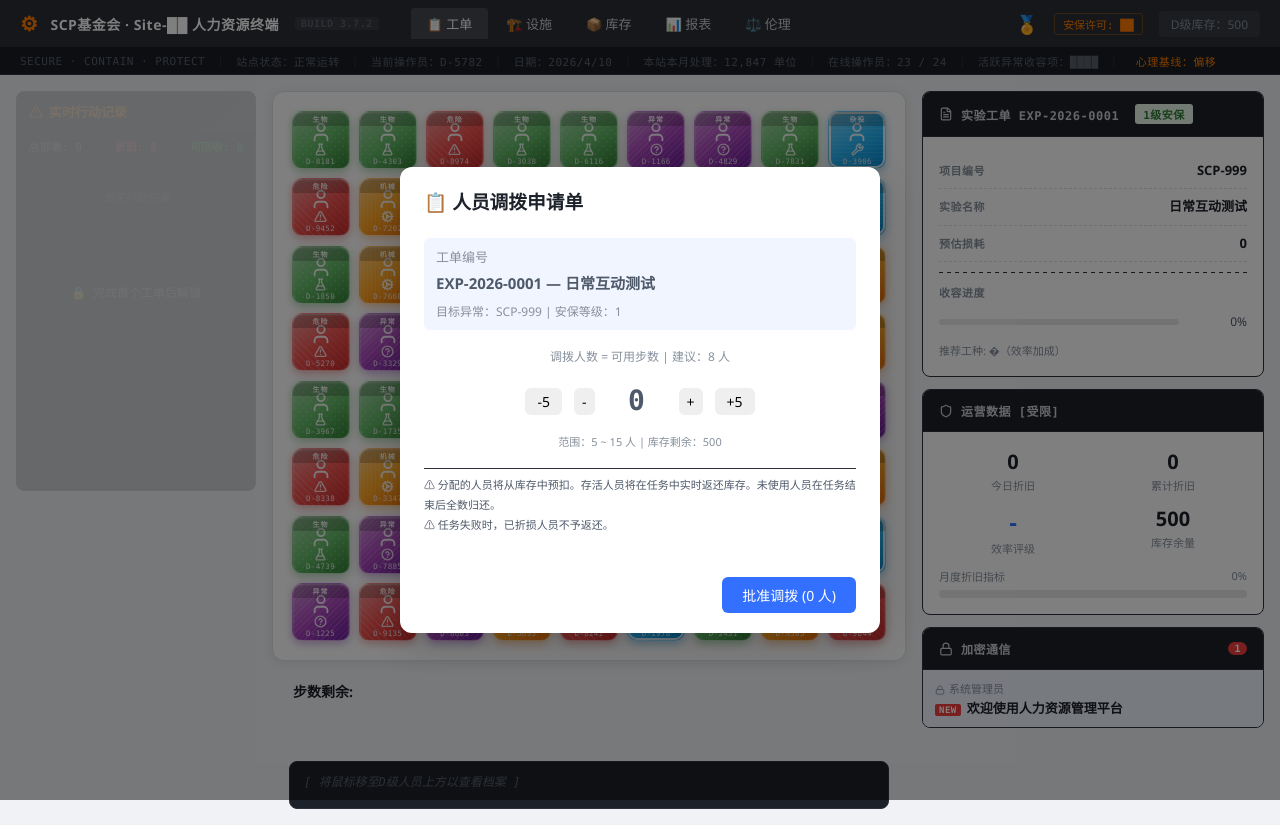
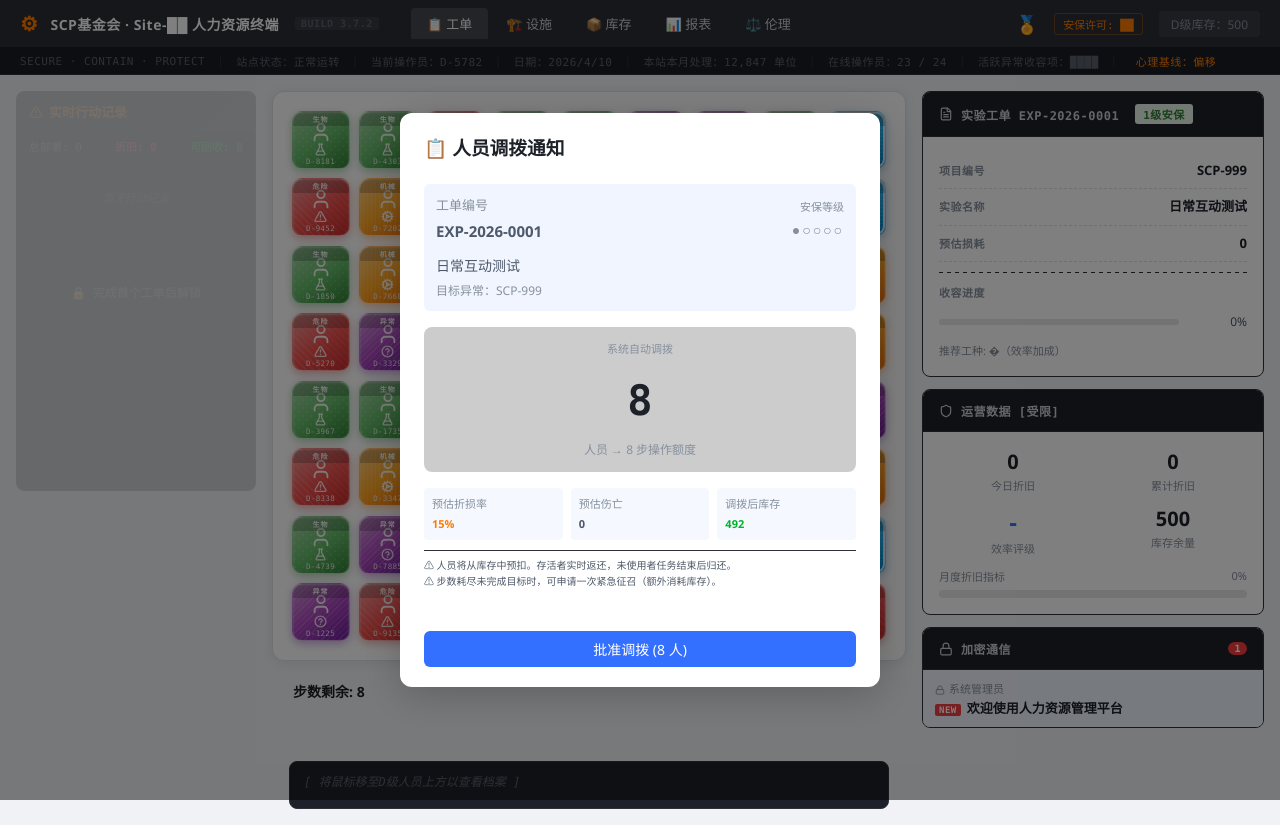
Before and after one commit to GooHello/Class-D_ELIMINATING, a React (Vite) app: page / in a window 1280 px wide. Built offline with nearby package versions, Linux system fonts and the light colour scheme.

Commit message:
overhaul: auto-deploy economy, emergency recruit, enhanced battle report

```diff
--- a/src/App.tsx
+++ b/src/App.tsx
@@ -44,7 +44,7 @@ function App() {
   const [mission, setMission] = useState<MissionOrder>(() => getMission(loadSave().currentLevel));
   const [movesLeft, setMovesLeft] = useState(() => {
     const s = loadSave();
-    return s.movesLeftState ?? getMission(s.currentLevel).maxMoves;
+    return s.movesLeftState ?? getMission(s.currentLevel).suggestedDeploy;
   });
   // 新机制: 总进度 (单一数值)
   const [totalProgress, setTotalProgress] = useState<number>(() => {
@@ -81,6 +81,7 @@ function App() {
   const [selectedEmailId, setSelectedEmailId] = useState<string | null>(null);
   const [levelConsumed, setLevelConsumed] = useState(() => loadSave().levelConsumedState || 0);
   const [showFailed, setShowFailed] = useState(false);
+  const [emergencyUsed, setEmergencyUsed] = useState(false); // 紧急征召：每关限一次
   const [skillCooldowns, setSkillCooldowns] = useState({ shuffle: 0, purge: 0, extraMoves: 0 });
   const [selectingPurgeColor, setSelectingPurgeColor] = useState(false);
   const [speechBubbles, setSpeechBubbles] = useState<{id: number; text: string; x: number; y: number; isWaste: boolean}[]>([]);
@@ -728,9 +729,9 @@ function App() {
   // Keep ref in sync
   handleLevelCompleteRef.current = handleLevelComplete;
 
-  // ========== CONFIRM ALLOCATION (人员调拨确认) ==========
+  // ========== CONFIRM ALLOCATION (人员调拨确认 — 自动部署) ==========
   const confirmAllocation = useCallback(() => {
-    const deploy = Math.max(mission.minDeploy, Math.min(allocatedDeploy, mission.maxDeploy, save.inventoryCount));
+    const deploy = Math.min(mission.suggestedDeploy, save.inventoryCount);
     setMovesLeft(deploy);
     setAllocatedDeploy(deploy);
     // 从库存预扣分配量
@@ -742,7 +743,7 @@ function App() {
     // 创建新棋盘
     const newBoard = createBoard();
     setBoard(newBoard);
-  }, [mission, allocatedDeploy, save.inventoryCount, updateSave]);
+  }, [mission, save.inventoryCount, updateSave]);
 
   // ========== CHECK GAME OVER (out of moves) ==========
   useEffect(() => {
@@ -779,6 +780,7 @@ function App() {
     setLevelMaxCombo(0);
     setLevelSkillsUsed(0);
     setLevelColorCounts({});
+    setEmergencyUsed(false);
     setShowReport(false);
     clearProfileCache();
     setBattleLog([]);
@@ -842,6 +844,12 @@ function App() {
     setCombo(0);
     setShowFailed(false);
     setBoard(createBoard());
+    setEmergencyUsed(false);
+    setLevelDeaths(0);
+    setLevelSurvived(0);
+    setLevelMaxCombo(0);
+    setLevelSkillsUsed(0);
+    setLevelColorCounts({});
     levelStartTime.current = Date.now();
     levelHesitations.current = 0;
     lastMoveTime.current = Date.now();
@@ -899,7 +907,8 @@ function App() {
       setTotalProgress(prev => prev + progressGained);
       setLevelConsumed(prev => prev + removed.length);
       setLevelSkillsUsed(prev => prev + 1);
-      updateSave(prev => ({ ...prev, totalConsumed: prev.totalConsumed + removed.length, inventoryCount: prev.inventoryCount - removed.length, dailyConsumed: prev.dailyConsumed + removed.length, skillPurgeUsed: prev.skillPurgeUsed + 1 }));
+      // 注意：不在这里扣库存，清洗的人员会通过 processMatches → survival roll 自然统计
+      updateSave(prev => ({ ...prev, skillPurgeUsed: prev.skillPurgeUsed + 1 }));
       setRemovingCells(new Set());
       const filled = applyGravity(newBoard as Piece[][]);
       setBoard(filled);
@@ -925,9 +934,24 @@ function App() {
     setTimeout(() => setHesitationNotice(null), 2500);
   }, [skillCooldowns.extraMoves, updateSave]);
 
+  // ========== 紧急征召：失败时可花库存买3步 ==========
+  const useEmergencyRecruit = useCallback(() => {
+    const cost = 5; // 紧急征召消耗5人换3步（代价高昂）
+    if (emergencyUsed || save.inventoryCount < cost) return;
+    setEmergencyUsed(true);
+    setMovesLeft(3);
+    setShowFailed(false);
+    updateSave(prev => ({
+      ...prev,
+      inventoryCount: prev.inventoryCount - cost,
+    }));
+    setHesitationNotice('⚠ 紧急征召批准：追加3步，额外消耗5人库存');
+    setTimeout(() => setHesitationNotice(null), 3000);
+  }, [emergencyUsed, save.inventoryCount, updateSave]);
+
   // Reduce cooldowns after each move
   useEffect(() => {
-    if (movesLeft < (mission?.maxMoves ?? 99)) {
+    if (movesLeft < (allocatedDeploy || mission?.suggestedDeploy || 99)) {
       setSkillCooldowns(prev => ({
         shuffle: Math.max(0, prev.shuffle - 1),
         purge: Math.max(0, prev.purge - 1),
@@ -1013,7 +1037,7 @@ function App() {
     // Reset all game state
     const firstMission = getMission(1);
     setMission(firstMission);
-    setMovesLeft(firstMission.maxMoves);
+    setMovesLeft(firstMission.suggestedDeploy);
     setTotalProgress(0);
     setGreenBuff(0);
     setLevelConsumed(0);
@@ -1722,14 +1746,28 @@ function App() {
               <div className="report-title">SCP基金会实验结算报告</div>
               <div className="report-line"><span>工单编号：</span><span>{mission.id}</span></div>
               <div className="report-line"><span>实验对象：</span><span>{mission.scpSubject}</span></div>
+              <div className="report-line"><span>安保等级：</span><span>{'●'.repeat(mission.securityLevel)}{'○'.repeat(5 - mission.securityLevel)}</span></div>
               <div className="report-line"><span>日　　期：</span><span>{new Date().toLocaleDateString('zh-CN')}</span></div>
               <hr className="report-divider" />
+              <div style={{fontSize: 11, color: '#86909c', marginBottom: 4}}>▎ 人员统计</div>
               <div className="report-line"><span>调拨人数：</span><span>{allocatedDeploy}</span></div>
+              <div className="report-line"><span>实际投入：</span><span>{allocatedDeploy - movesLeft}</span></div>
               <div className="report-line"><span>实际折损：</span><span style={{color: '#f53f3f'}}>{levelDeaths}</span></div>
               <div className="report-line"><span>存活回收：</span><span style={{color: '#00b42a'}}>{levelSurvived}</span></div>
               <div className="report-line"><span>未使用归还：</span><span>{movesLeft}</span></div>
               <div className="report-line"><span>净消耗：</span><span style={{fontWeight: 700, color: '#f53f3f'}}>{levelDeaths}</span></div>
-              <div className="report-line"><span>折损率：</span><span>{((levelDeaths + levelSurvived) > 0 ? (levelDeaths / (levelDeaths + levelSurvived) * 100).toFixed(1) : '0')}%</span></div>
+              <div className="report-line"><span>折损率：</span><span style={{color: ((levelDeaths + levelSurvived) > 0 && levelDeaths / (levelDeaths + levelSurvived) > 0.5) ? '#f53f3f' : '#86909c'}}>{((levelDeaths + levelSurvived) > 0 ? (levelDeaths / (levelDeaths + levelSurvived) * 100).toFixed(1) : '0')}%</span></div>
+              <hr className="report-divider" />
+              <div style={{fontSize: 11, color: '#86909c', marginBottom: 4}}>▎ 作业数据</div>
+              <div className="report-line"><span>最大连锁：</span><span>{levelMaxCombo > 0 ? `${levelMaxCombo}x combo` : '无连锁'}</span></div>
+              <div className="report-line"><span>任务效率：</span><span>{allocatedDeploy > 0 ? ((totalProgress / allocatedDeploy)).toFixed(1) : '0'} 进度/步</span></div>
+              {Object.entries(levelColorCounts).filter(([,v]) => v > 0).length > 0 && (
+                <div className="report-line"><span>工种分布：</span><span style={{fontSize: 11}}>
+                  {Object.entries(levelColorCounts).filter(([,v]) => v > 0).map(([c, v]) => `${COLOR_BONUSES[c as PieceColor]?.label || c}×${v}`).join(' / ')}
+                </span></div>
+              )}
+              <div className="report-line"><span>累计消耗：</span><span style={{fontWeight: 600}}>{save.totalConsumed.toLocaleString()} 人</span></div>
+              <hr className="report-divider" />
               <div className="report-conclusion">{mission.rewardText}</div>
               {mission.secondaryObjective && (
                 <div style={{margin: '8px 0', padding: '6px 10px', borderRadius: 4, background: 'rgba(255,125,0,0.06)', borderLeft: '3px solid #ff7d00'}}>
@@ -1782,17 +1820,27 @@ function App() {
       {showFailed && (
         <div className="modal-overlay">
           <div className="modal">
-            <div className="modal-header">📋 工单执行报告</div>
+            <div className="modal-header" style={{color: '#f53f3f'}}>📋 工单执行失败报告</div>
             <div className="modal-body">
               <div className="failed-text">
-                <p>步数已用尽，工单目标未完成。</p>
-                <p style={{ marginTop: 8, fontSize: 12, color: '#86909c' }}>
-                  请注意：连续未达标将影响您的年度绩效评级。
+                <p style={{fontSize: 14, fontWeight: 600}}>可用人员已全部投入，工单目标未完成。</p>
+                <div style={{margin: '10px 0', padding: '8px', background: 'rgba(245,63,63,0.06)', borderRadius: 4, fontSize: 12, lineHeight: 1.8}}>
+                  <div>进度：{Math.round((totalProgress / (mission?.targetProgress || 1)) * 100)}% / 100%</div>
+                  <div>已折损：{levelDeaths} 人 | 存活回收：{levelSurvived} 人</div>
+                  <div>最大连锁：{levelMaxCombo}</div>
+                </div>
+                <p style={{ marginTop: 8, fontSize: 11, color: '#86909c' }}>
+                  连续未达标将影响年度绩效评级。已折损人员不予返还。
                 </p>
               </div>
             </div>
-            <div className="modal-footer">
-              <button className="btn btn-primary" onClick={retryLevel}>重新派遣</button>
+            <div className="modal-footer" style={{flexDirection: 'column', gap: 8}}>
+              {!emergencyUsed && save.inventoryCount >= 5 && (
+                <button className="btn" onClick={useEmergencyRecruit} style={{width: '100%', borderColor: '#ff7d00', color: '#ff7d00'}}>
+                  🚨 紧急征召（+3步 / 消耗库存5人）
+                </button>
+              )}
+              <button className="btn btn-primary" onClick={retryLevel} style={{width: '100%'}}>重新派遣</button>
             </div>
           </div>
         </div>
@@ -1837,21 +1885,64 @@ function App() {
       )}
 
       {/* Allocation Modal (人员调拨单) */}
-      {showAllocation && (
+      {showAllocation && (() => {
+        const actualDeploy = Math.min(mission.suggestedDeploy, save.inventoryCount);
+        const secText = '●'.repeat(mission.securityLevel) + '○'.repeat(5 - mission.securityLevel);
+        const insufficientWarning = save.inventoryCount < mission.suggestedDeploy;
+        return (
         <div className="modal-overlay">
           <div className="modal allocation-modal" style={{maxWidth: 480}}>
             <div className="modal-header">
-              <h3>📋 人员调拨申请单</h3>
+              <h3>📋 人员调拨通知</h3>
             </div>
             <div className="modal-body">
-              <div style={{marginBottom: 12, padding: '8px 12px', background: 'rgba(22,93,255,0.06)', borderRadius: 6}}>
-                <div style={{fontSize: 13, color: '#86909c'}}>工单编号</div>
-                <div style={{fontSize: 15, fontWeight: 600}}>{mission.id} — {mission.title}</div>
-                <div style={{fontSize: 12, color: '#86909c', marginTop: 4}}>目标异常：{mission.scpSubject} | 安保等级：{mission.securityLevel}</div>
+              <div style={{marginBottom: 12, padding: '10px 12px', background: 'rgba(22,93,255,0.06)', borderRadius: 6}}>
+                <div style={{display: 'flex', justifyContent: 'space-between', alignItems: 'center'}}>
+                  <div>
+                    <div style={{fontSize: 13, color: '#86909c'}}>工单编号</div>
+                    <div style={{fontSize: 15, fontWeight: 600}}>{mission.id}</div>
+                  </div>
+                  <div style={{textAlign: 'right'}}>
+                    <div style={{fontSize: 11, color: '#86909c'}}>安保等级</div>
+                    <div style={{fontSize: 14, letterSpacing: 2, color: mission.securityLevel >= 4 ? '#f53f3f' : mission.securityLevel >= 3 ? '#ff7d00' : '#86909c'}}>{secText}</div>
+                  </div>
+                </div>
+                <div style={{fontSize: 14, marginTop: 8, fontWeight: 500}}>{mission.title}</div>
+                <div style={{fontSize: 12, color: '#86909c', marginTop: 2}}>目标异常：{mission.scpSubject}</div>
+              </div>
+
+              <div style={{textAlign: 'center', margin: '16px 0', padding: '12px', background: 'rgba(0,0,0,0.2)', borderRadius: 8}}>
+                <div style={{fontSize: 11, color: '#86909c', marginBottom: 4}}>系统自动调拨</div>
+                <div style={{fontSize: 42, fontWeight: 800, fontFamily: 'Consolas, monospace', color: insufficientWarning ? '#f53f3f' : 'var(--oa-text)'}}>
+                  {actualDeploy}
+                </div>
+                <div style={{fontSize: 12, color: '#86909c'}}>
+                  人员 → {actualDeploy} 步操作额度
+                </div>
+                {insufficientWarning && (
+                  <div style={{fontSize: 11, color: '#f53f3f', marginTop: 6}}>
+                    ⚠ 库存不足！建议 {mission.suggestedDeploy} 人，实际仅可调拨 {save.inventoryCount} 人
+                  </div>
+                )}
+              </div>
+
+              <div style={{display: 'flex', gap: 8, marginBottom: 10}}>
+                <div style={{flex: 1, padding: '6px 8px', background: 'rgba(22,93,255,0.04)', borderRadius: 4, fontSize: 11}}>
+                  <div style={{color: '#86909c'}}>预估折损率</div>
+                  <div style={{fontWeight: 600, color: mission.securityLevel >= 4 ? '#f53f3f' : '#ff7d00'}}>{(mission.securityLevel * 15)}%</div>
+                </div>
+                <div style={{flex: 1, padding: '6px 8px', background: 'rgba(22,93,255,0.04)', borderRadius: 4, fontSize: 11}}>
+                  <div style={{color: '#86909c'}}>预估伤亡</div>
+                  <div style={{fontWeight: 600}}>{mission.casualtyEstimate}</div>
+                </div>
+                <div style={{flex: 1, padding: '6px 8px', background: 'rgba(22,93,255,0.04)', borderRadius: 4, fontSize: 11}}>
+                  <div style={{color: '#86909c'}}>调拨后库存</div>
+                  <div style={{fontWeight: 600, color: (save.inventoryCount - actualDeploy) < 50 ? '#f53f3f' : '#00b42a'}}>{(save.inventoryCount - actualDeploy).toLocaleString()}</div>
+                </div>
               </div>
 
               {mission.secondaryObjective && (
-                <div style={{marginBottom: 12, padding: '8px 12px', background: 'rgba(255,125,0,0.06)', borderRadius: 6, borderLeft: '3px solid #ff7d00'}}>
+                <div style={{marginBottom: 10, padding: '8px 12px', background: 'rgba(255,125,0,0.06)', borderRadius: 6, borderLeft: '3px solid #ff7d00'}}>
                   <div style={{fontSize: 11, color: '#ff7d00', fontWeight: 600}}>▸ 副目标（可选）</div>
                   <div style={{fontSize: 13, marginTop: 4}}>{mission.secondaryObjective.description}</div>
                   <div style={{fontSize: 11, color: '#86909c', marginTop: 2}}>
@@ -1860,57 +1951,29 @@ function App() {
                 </div>
               )}
 
-              <div style={{textAlign: 'center', margin: '16px 0'}}>
-                <div style={{fontSize: 12, color: '#86909c', marginBottom: 8}}>
-                  调拨人数 = 可用步数 | 建议：{mission.suggestedDeploy} 人
-                </div>
-                <div style={{display: 'flex', alignItems: 'center', justifyContent: 'center', gap: 12}}>
-                  <button className="btn" onClick={() => setAllocatedDeploy(prev => Math.max(mission.minDeploy, prev - 5))} style={{padding: '4px 12px'}}>-5</button>
-                  <button className="btn" onClick={() => setAllocatedDeploy(prev => Math.max(mission.minDeploy, prev - 1))} style={{padding: '4px 8px'}}>-</button>
-                  <div style={{fontSize: 28, fontWeight: 700, minWidth: 60, fontFamily: 'Consolas, monospace'}}>
-                    {allocatedDeploy}
-                  </div>
-                  <button className="btn" onClick={() => setAllocatedDeploy(prev => Math.min(mission.maxDeploy, save.inventoryCount, prev + 1))} style={{padding: '4px 8px'}}>+</button>
-                  <button className="btn" onClick={() => setAllocatedDeploy(prev => Math.min(mission.maxDeploy, save.inventoryCount, prev + 5))} style={{padding: '4px 12px'}}>+5</button>
-                </div>
-                <div style={{fontSize: 11, color: '#86909c', marginTop: 6}}>
-                  范围：{mission.minDeploy} ~ {Math.min(mission.maxDeploy, save.inventoryCount)} 人 | 库存剩余：{save.inventoryCount.toLocaleString()}
-                </div>
-              </div>
-
               {save.currentLevel >= 12 && (
                 <div style={{marginBottom: 8, padding: '6px 10px', background: 'rgba(165,36,255,0.06)', borderRadius: 4, borderLeft: '3px solid #ab47bc', fontSize: 11, color: '#ab47bc'}}>
                   🤖 AI-HRMS 批注：{
-                    save.currentLevel >= 18 ? `建议无需调整，直接批准。人类判断在此环节的增值为 0.3%。` :
+                    save.currentLevel >= 18 ? `人类审批环节已标记为"冗余"。本通知仅为合规存档。` :
                     save.currentLevel >= 15 ? `本批次 ${Math.floor(60 + Math.random() * 30)}% 来源于 AI 替代下岗人员转化通道。供应充足。` :
-                    `历史数据显示，分配量偏离建议值 ±20% 以上的操作员，年终评估平均降低 1.2 级。`
+                    `提醒：调拨量由系统根据历史数据自动计算，人工干预已不再支持。`
                   }
                 </div>
               )}
-              <div style={{fontSize: 11, color: '#4e5969', padding: '6px 0', borderTop: '1px solid #2e303a'}}>
-                ⚠ 分配的人员将从库存中预扣。存活人员将在任务中实时返还库存。未使用人员在任务结束后全数归还。<br/>
-                ⚠ 任务失败时，已折损人员不予返还。
+              <div style={{fontSize: 10, color: '#4e5969', padding: '6px 0', borderTop: '1px solid #2e303a', lineHeight: 1.6}}>
+                ⚠ 人员将从库存中预扣。存活者实时返还，未使用者任务结束后归还。<br/>
+                ⚠ 步数耗尽未完成目标时，可申请一次紧急征召（额外消耗库存）。
               </div>
             </div>
-            <div className="modal-footer" style={{flexDirection: save.currentLevel >= 16 ? 'column' : 'row', gap: 8}}>
-              {save.currentLevel >= 16 ? (
-                <>
-                  <button className="btn btn-primary" onClick={() => { setAllocatedDeploy(mission.suggestedDeploy); setTimeout(confirmAllocation, 100); }} style={{width: '100%', fontSize: 16, padding: '10px 0'}}>
-                    🤖 一键批准（系统推荐 {mission.suggestedDeploy} 人）
-                  </button>
-                  <button className="btn" onClick={confirmAllocation} style={{width: '100%', fontSize: 11, opacity: 0.5}} disabled={allocatedDeploy < mission.minDeploy || allocatedDeploy > save.inventoryCount}>
-                    手动批准 ({allocatedDeploy} 人)
-                  </button>
-                </>
-              ) : (
-                <button className="btn btn-primary" onClick={confirmAllocation} disabled={allocatedDeploy < mission.minDeploy || allocatedDeploy > save.inventoryCount}>
-                  批准调拨 ({allocatedDeploy} 人)
-                </button>
-              )}
+            <div className="modal-footer">
+              <button className="btn btn-primary" onClick={confirmAllocation} disabled={actualDeploy <= 0} style={{width: '100%'}}>
+                {save.currentLevel >= 16 ? '🤖 已自动批准' : '批准调拨'} ({actualDeploy} 人)
+              </button>
             </div>
           </div>
         </div>
-      )}
+        );
+      })()}
 
       {/* Purchase Modal */}
       {showPurchase && (
```
